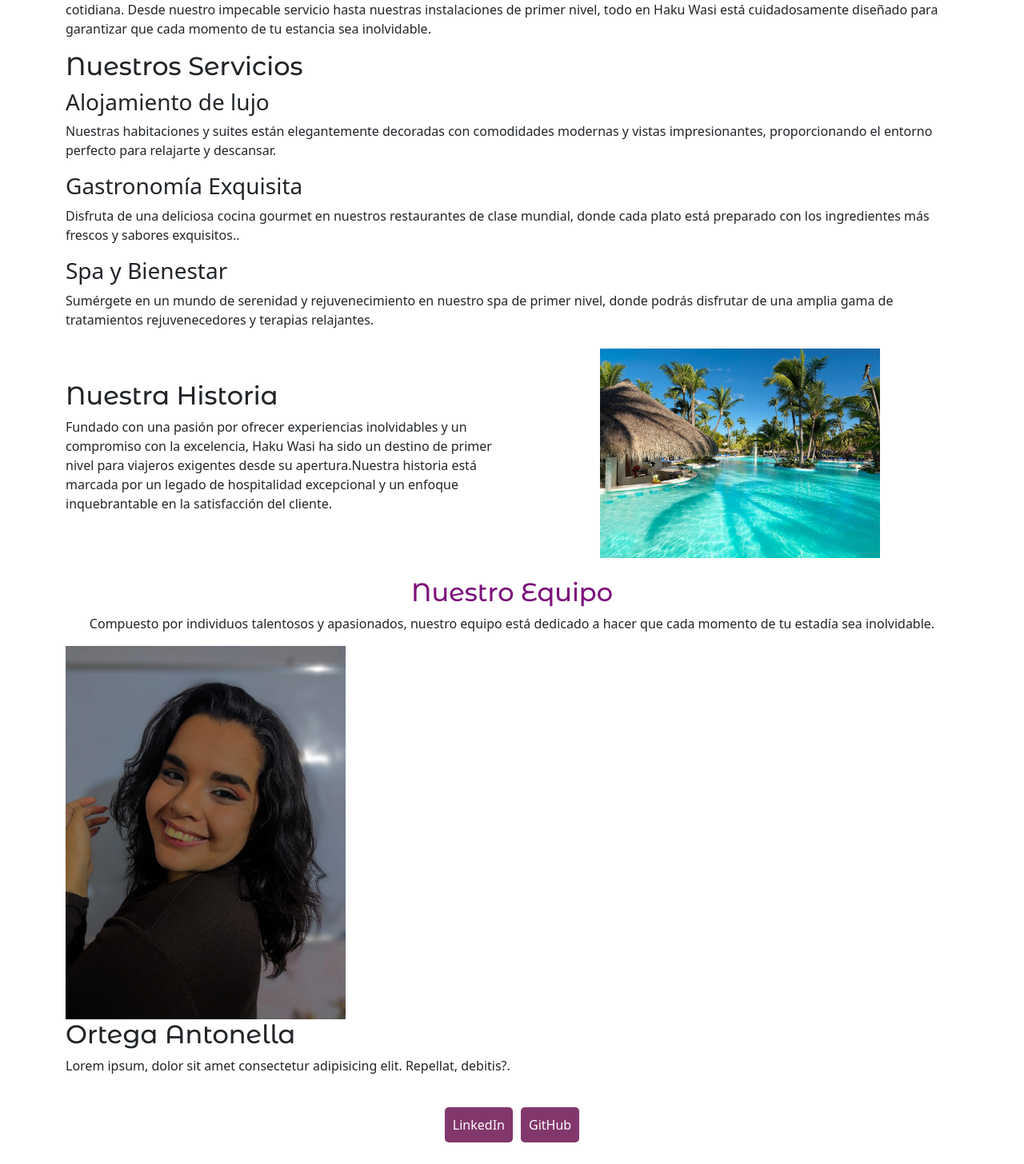
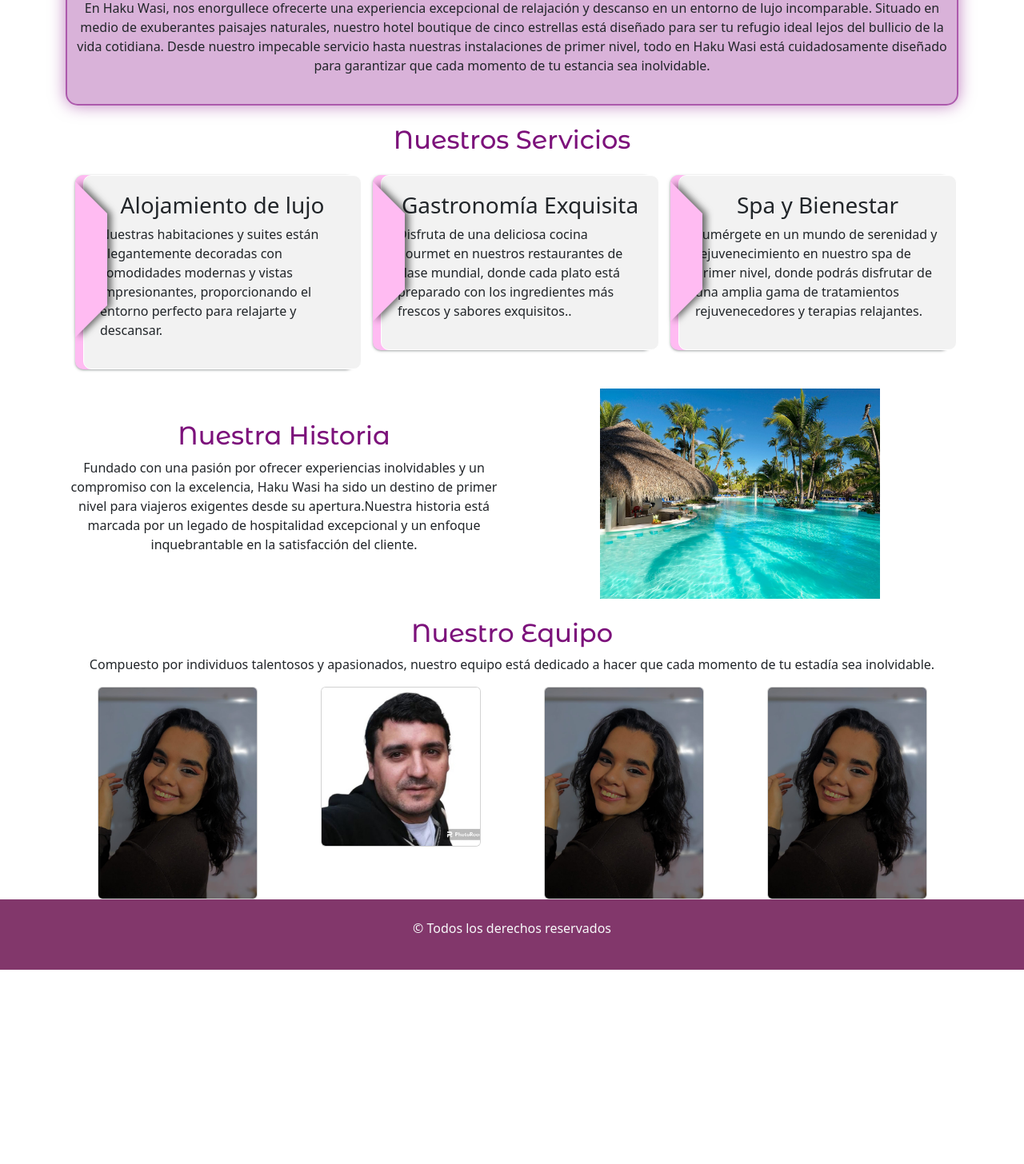
Before and after one commit to Pabmoy25/proyectoHotel-FrontEnd, a React (Vite) app: page /nosotros in a window 1280 px wide. Shown: the part 274-1730 px from the top of the page at 80% size. After the commit the page ends 1487 px from the top, so only its background shows below. Built offline with nearby package versions, Linux system fonts and the light colour scheme.

Commit message:
se corrigen los className

```diff
--- a/src/components/pages/SobreNosotros.jsx
+++ b/src/components/pages/SobreNosotros.jsx
@@ -6,11 +6,11 @@ import Pablo from "../../assets/Pablo.jpg"
 const SobreNosotros = () => {
   return (
     <>
-      <section classNameName="container cuadroNosotros mt-4">
+      <section className="container cuadroNosotros mt-4">
         <h2 className="text-center mt-4 tituloAdmin">
           Bienvenido a Haku Wasi - Tu Refugio de Cinco Estrellas
         </h2>
-        <p classNameName="text-center ">
+        <p className="text-center ">
           En Haku Wasi, nos enorgullece ofrecerte una experiencia excepcional de
           relajación y descanso en un entorno de lujo incomparable. Situado en
           medio de exuberantes paisajes naturales, nuestro hotel boutique de
@@ -23,13 +23,13 @@ const SobreNosotros = () => {
       </section>
 
       <section>
-        <h2 classNameName=" text-center mt-4 tituloAdmin mb-4">Nuestros Servicios</h2>
-        <section classNameName="container">
-          <div classNameName="row">
-            <div classNameName="col-lg-4 col-md-4 col-sm-12">
-              <div classNameName="itemcard">
-                <div classNameName="layer">
-                  <h3 classNameName="text-center">Alojamiento de lujo</h3>
+        <h2 className=" text-center mt-4 tituloAdmin mb-4">Nuestros Servicios</h2>
+        <section className="container">
+          <div className="row">
+            <div className="col-lg-4 col-md-4 col-sm-12">
+              <div className="itemcard">
+                <div className="layer">
+                  <h3 className="text-center">Alojamiento de lujo</h3>
                   <p>
                     Nuestras habitaciones y suites están elegantemente decoradas
                     con comodidades modernas y vistas impresionantes,
@@ -40,10 +40,10 @@ const SobreNosotros = () => {
               </div>
             </div>
 
-            <div classNameName="col-lg-4 col-md-4 col-sm-12">
-              <div classNameName="itemcard">
-                <div classNameName="layer">
-                  <h3 classNameName="text-center">Gastronomía Exquisita</h3>
+            <div className="col-lg-4 col-md-4 col-sm-12">
+              <div className="itemcard">
+                <div className="layer">
+                  <h3 className="text-center">Gastronomía Exquisita</h3>
                   <p>
                     Disfruta de una deliciosa cocina gourmet en nuestros
                     restaurantes de clase mundial, donde cada plato está
@@ -54,10 +54,10 @@ const SobreNosotros = () => {
               </div>
             </div>
 
-            <div classNameName="col-lg-4 col-md-4 col-sm-12">
-              <div classNameName="itemcard">
-                <div classNameName="layer">
-                  <h3 classNameName="text-center">Spa y Bienestar</h3>
+            <div className="col-lg-4 col-md-4 col-sm-12">
+              <div className="itemcard">
+                <div className="layer">
+                  <h3 className="text-center">Spa y Bienestar</h3>
                   <p>
                     Sumérgete en un mundo de serenidad y rejuvenecimiento en
                     nuestro spa de primer nivel, donde podrás disfrutar de una
@@ -74,8 +74,8 @@ const SobreNosotros = () => {
       <section>
         <div className="row align-items-center my-4">
           <div className="col-lg-6 col-md-12 col-sm-12">
-            <h2 classNameName="tituloAdmin text-center">Nuestra Historia</h2>
-            <p classNameName="text-center">
+            <h2 className="tituloAdmin text-center">Nuestra Historia</h2>
+            <p className="text-center">
               Fundado con una pasión por ofrecer experiencias inolvidables y un
               compromiso con la excelencia, Haku Wasi ha sido un destino de
               primer nivel para viajeros exigentes desde su apertura.Nuestra
@@ -87,14 +87,14 @@ const SobreNosotros = () => {
             <img
               src={NosotrosHistoria}
               alt="Hotel"
-              classNameName="img-fluid "
+              className="img-fluid "
               width={350}
             ></img>
           </div>
         </div>
       </section>
 
-      <section classNameName="container">
+      <section className="container">
         <h2 className="text-center tituloAdmin">Nuestro Equipo</h2>
         <p className="text-center ">
           Compuesto por individuos talentosos y apasionados, nuestro equipo está
@@ -102,21 +102,21 @@ const SobreNosotros = () => {
         </p>
       </section>
 
-      <section classNameName="container">
-  <section classNameName="row justify-content-center">
-    <div classNameName="col-lg-3 col-md-6 col-sm-12">
-      <div classNameName="card cardEquipo">
-        <div classNameName="imageEquipo">
+      <section className="container">
+  <section className="row justify-content-center">
+    <div className="col-lg-3 col-md-6 col-sm-12">
+      <div className="card cardEquipo">
+        <div className="imageEquipo">
           <img
             src={FotoAnto}
             alt="Hotel"
-            classNameName="img-fluid"
+            className="img-fluid"
             width={350}
           />
         </div>
-        <div classNameName="detailsEquipo">
-          <div classNameName="centerEquipo">
-            <h2 classNameName="tituloequipo">Ortega Antonella</h2>
+        <div className="detailsEquipo">
+          <div className="centerEquipo">
+            <h2 className="tituloequipo">Ortega Antonella</h2>
             <p>
               Lorem ipsum, dolor sit amet consectetur adipisicing elit. Repellat, debitis?.
             </p>
@@ -137,19 +137,19 @@ const SobreNosotros = () => {
       </div>
     </div>
 
-    <div classNameName="col-lg-3 col-md-6 col-sm-12">
-      <div classNameName="card cardEquipo">
-        <div classNameName="imageEquipo">
+    <div className="col-lg-3 col-md-6 col-sm-12">
+      <div className="card cardEquipo">
+        <div className="imageEquipo">
           <img
             src={Pablo}
             alt="Miembro Plablo Moyano"
-            classNameName="img-fluid"
+            className="img-fluid"
             width={350}
           />
         </div>
-        <div classNameName="detailsEquipo">
-          <div classNameName="centerEquipo">
-            <h2 classNameName="tituloequipo">Pablo Moyano</h2>
+        <div className="detailsEquipo">
+          <div className="centerEquipo">
+            <h2 className="tituloequipo">Pablo Moyano</h2>
             <p>
               Lorem ipsum dolor sit amet, consectetur adipisicing elit. Atque
               accusantium ea quibusdam aspernatur voluptas cumque aut eos vel
@@ -171,19 +171,19 @@ const SobreNosotros = () => {
         </div>
       </div>
     </div>
-    <div classNameName="col-lg-3 col-md-6 col-sm-12">
-      <div classNameName="card cardEquipo">
-        <div classNameName="imageEquipo">
+    <div className="col-lg-3 col-md-6 col-sm-12">
+      <div className="card cardEquipo">
+        <div className="imageEquipo">
           <img
             src={FotoAnto}
             alt="Hotel"
-            classNameName="img-fluid"
+            className="img-fluid"
             width={350}
           />
         </div>
-        <div classNameName="detailsEquipo">
-          <div classNameName="centerEquipo">
-            <h2 classNameName="tituloequipo">Ortega Antonella</h2>
+        <div className="detailsEquipo">
+          <div className="centerEquipo">
+            <h2 className="tituloequipo">Ortega Antonella</h2>
             <p>
               Lorem ipsum dolor sit amet, consectetur adipisicing elit. Atque
               accusantium ea quibusdam aspernatur voluptas cumque aut eos vel
@@ -205,19 +205,19 @@ const SobreNosotros = () => {
         </div>
       </div>
     </div>
-    <div classNameName="col-lg-3 col-md-6 col-sm-12">
-      <div classNameName="card cardEquipo">
-        <div classNameName="imageEquipo">
+    <div className="col-lg-3 col-md-6 col-sm-12">
+      <div className="card cardEquipo">
+        <div className="imageEquipo">
           <img
             src={FotoAnto}
             alt="Hotel"
-            classNameName="img-fluid"
+            className="img-fluid"
             width={350}
           />
         </div>
-        <div classNameName="detailsEquipo">
-          <div classNameName="centerEquipo">
-            <h2 classNameName="tituloequipo">Ortega Antonella</h2>
+        <div className="detailsEquipo">
+          <div className="centerEquipo">
+            <h2 className="tituloequipo">Ortega Antonella</h2>
             <p>
               Lorem ipsum dolor sit amet, consectetur adipisicing elit. Atque
               accusantium ea quibusdam aspernatur voluptas cumque aut eos vel
```
